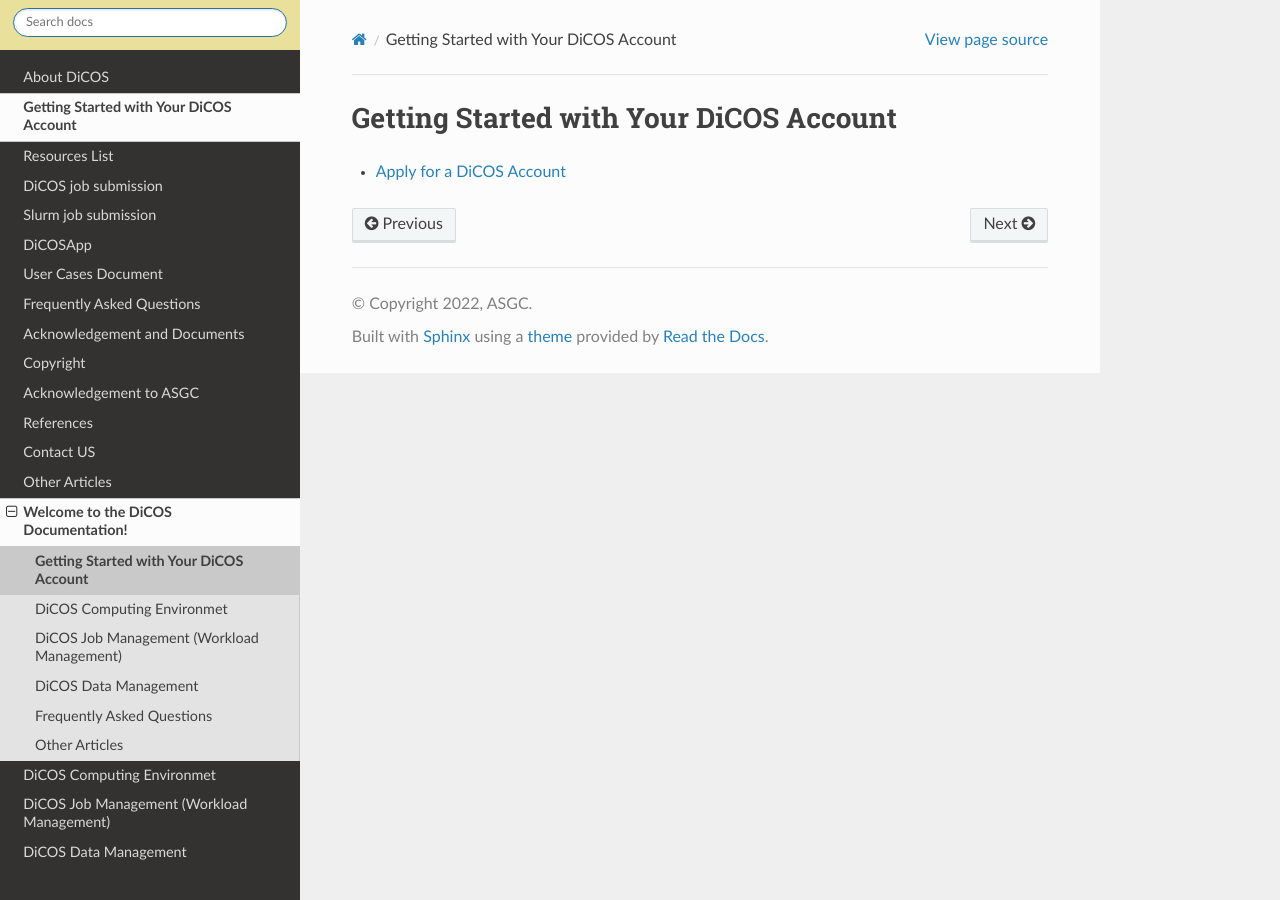
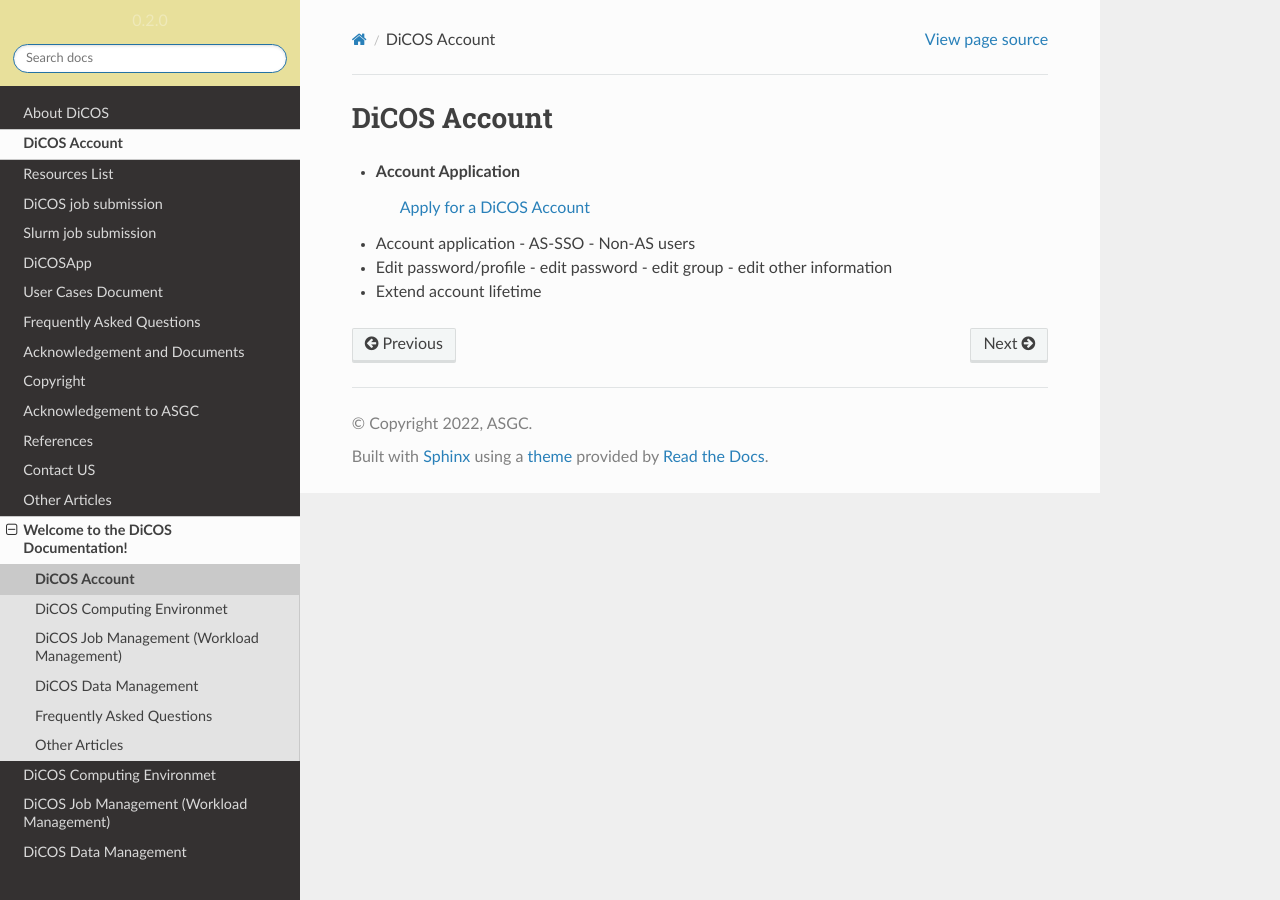
Before and after one commit to ASGCOPS/dicos_document, a Sphinx documentation site: the page built from docs/source/dicos_account.rst, in a window 1280 px wide. Built offline with Sphinx 7.4.7 and the Read the Docs theme 2.0.0, drawn with Linux system fonts in a browser that asks for light colours; pages that are not in the unit, such as notebooks, are missing from menus.

Commit message:
Revise dicos_account.rst

```diff
--- a/docs/source/dicos_account.rst
+++ b/docs/source/dicos_account.rst
@@ -1,5 +1,14 @@
 ********************************************
-Getting Started with Your DiCOS Account
+DiCOS Account
 ********************************************
 
-* :doc:`dicos_account/apply_a_dicos_account`
+* Account Application
+   :doc:`dicos_account/apply_a_dicos_account`
+* Account application
+  - AS-SSO
+  - Non-AS users
+* Edit password/profile
+  - edit password
+  - edit group
+  - edit other information
+* Extend account lifetime
```
Also changed, not shown: 1 other file.
